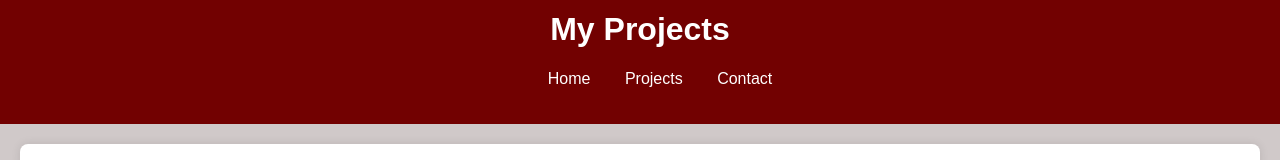
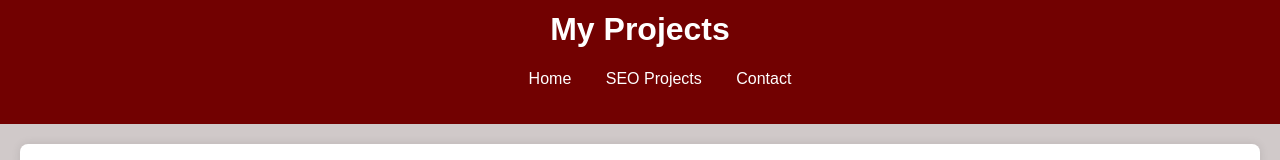
Before and after one commit to c-o-a-1/aleksandar-seo-portfolio, a plain HTML site: page projects.html in a window 1280 px wide. Shown: the part 180-340 px from the top of the page. Drawn offline with Linux system fonts and the light colour scheme.

Commit message:
Update projects.html

```diff
--- a/projects.html
+++ b/projects.html
@@ -16,7 +16,7 @@
             <ul>
                 <li><a href="index.html">Home</a></li>
                <!-- <li><a href="#about.html">About</a></li> -->
-                <li><a href="projects.html">Projects</a></li>
+                <li><a href="projects.html">SEO Projects</a></li>
                 <li><a href="#contact">Contact</a></li>
             </ul>
         </nav>
```
